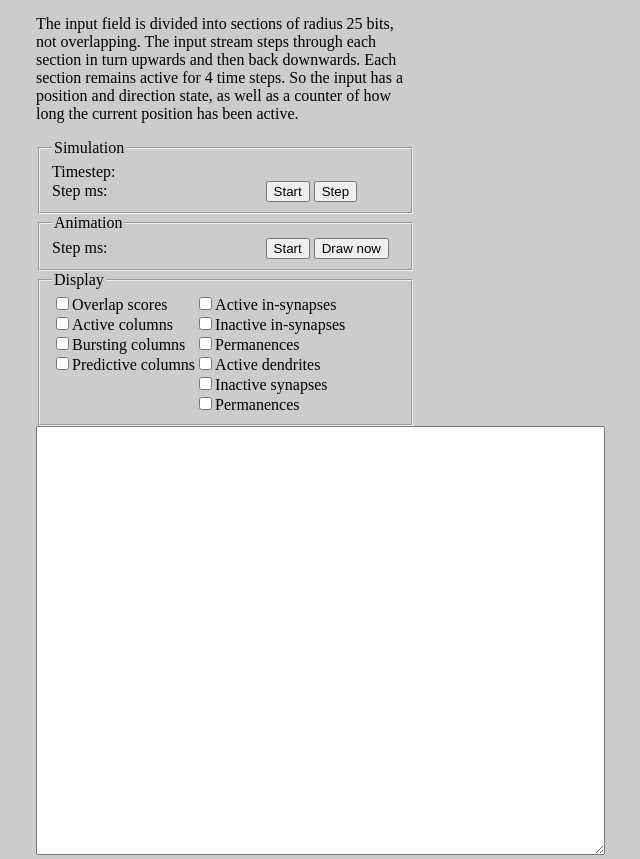
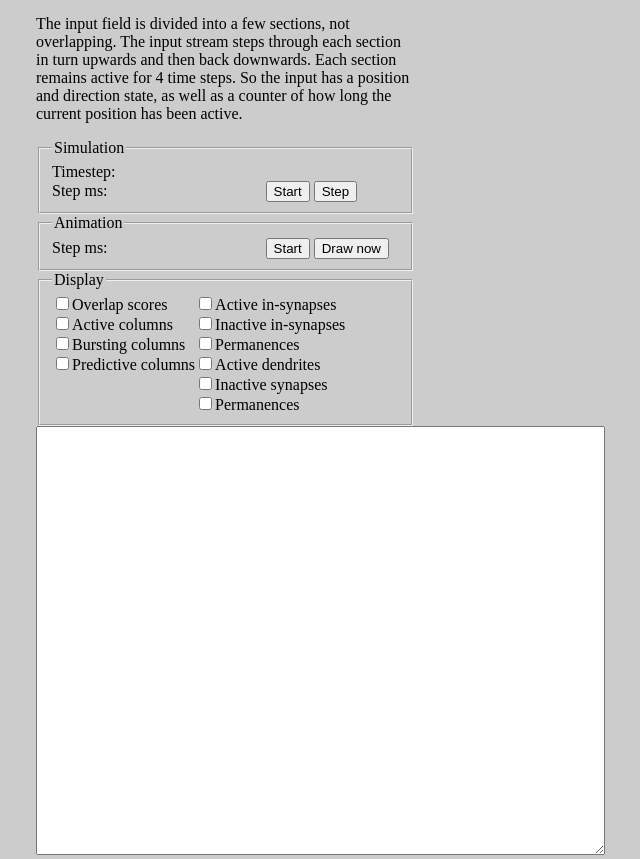
Before and after one commit to htm-community/sanity, a plain HTML site: page public/block_steps.html in a window 1280 px wide. Shown: the part 52-911 px from the top of the page, without its empty margins (272-912 px from the left). Drawn offline with Linux system fonts and the light colour scheme; a script that the page names is missing.

```diff
--- a/public/block_steps.html
+++ b/public/block_steps.html
@@ -8,7 +8,7 @@
   <canvas id="viz"></canvas>
   <div id="sidebar">
     <h3>block steps</h3>
-    <p>The input field is divided into sections of radius 25 bits, not
+    <p>The input field is divided into a few sections, not
     overlapping. The input stream steps through each section in turn
     upwards and then back downwards. Each section remains active for 4
     time steps. So the input has a position and direction state, as
```
Also changed, not shown: 2 other files.
